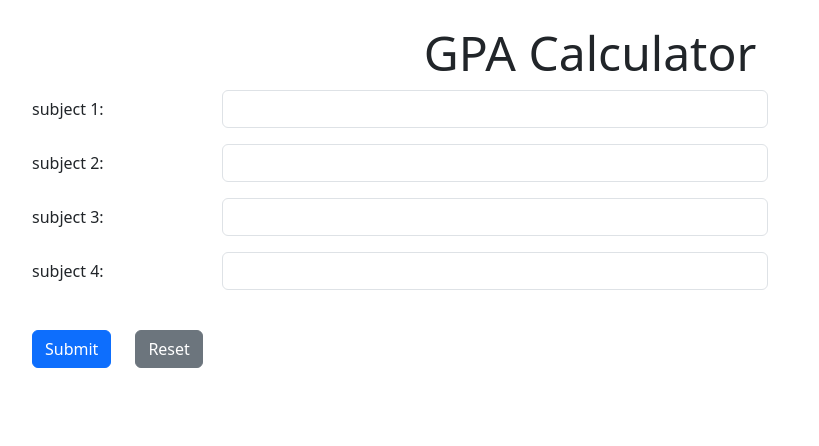
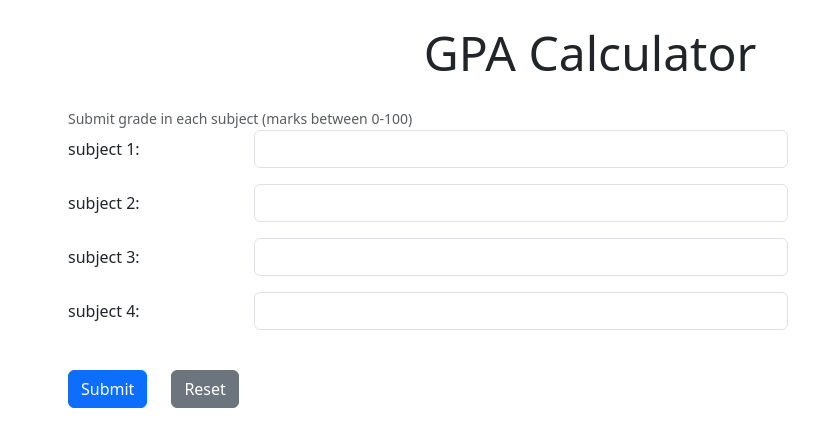
Before and after one commit to thomasnguyens/form-to-table, a plain HTML site: page index.html in a window 1280 px wide. Shown: the whole page, without its empty margins (4-823 px from the left). Drawn offline with nearby package versions, Linux system fonts and the light colour scheme.

Commit message:
updating again to give instructions for the form

```diff
--- a/index.html
+++ b/index.html
@@ -26,6 +26,8 @@
     <div class="container m-4"> <!-- need this container for alignment purposes-->
         <div id = "firstForm"> <!-- need a separate div w/ id so that all the content can be replaced-->
             <h2 class="display-5" style="text-align:center;"> GPA Calculator</h2>
+            <div class='container m-4'>
+                <small id='helpId' class='form-text text-muted'>Submit grade in each subject (marks between 0-100) </small>
             <div class="row mb-3"> <!--subject1-->
                 <!-- bootstrap labels are specified in class-->
                 <label for = "grade1" class="col-sm-2 col-form-label">subject 1: </label> <!-- col form-->
```
